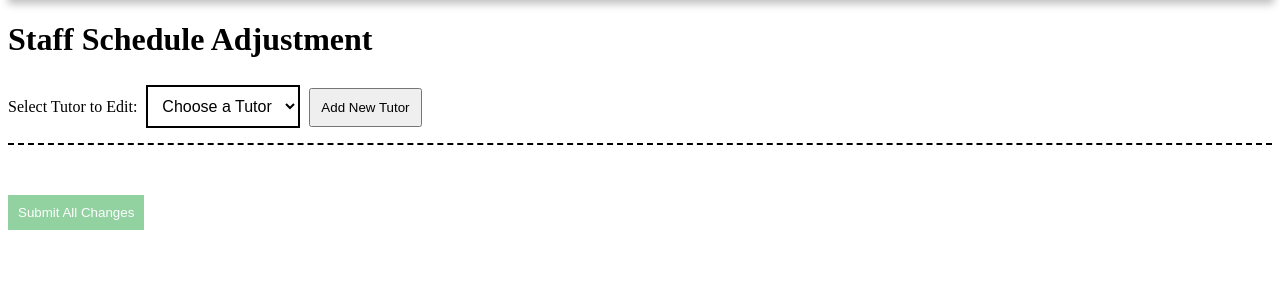
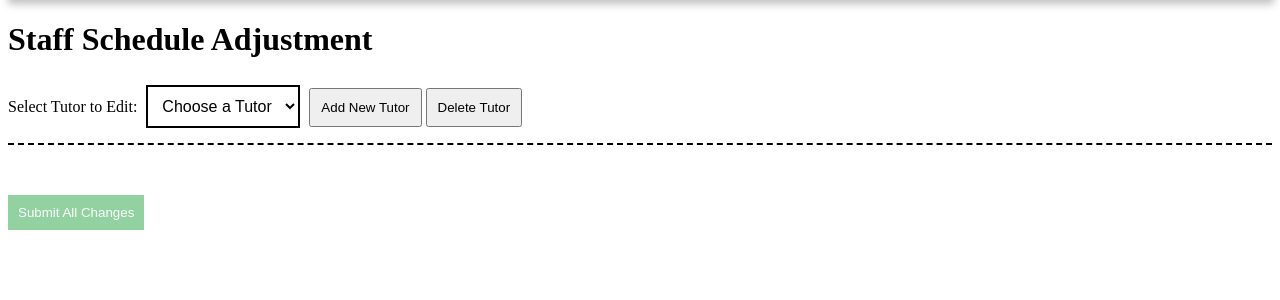
Before and after one commit to eucrasiaa/JSW-SWE-Project, a Flask app: page /staff-edit in a window 1280 px wide. Shown: the part 79-379 px from the top of the page. Run offline with Flask 3, Linux system fonts and the light colour scheme; data comes from the database, SQL or seed files in the repository.

Commit message:
Added delete tutor functionality

```diff
--- a/Docker/templates/staff-sessionedit.html
+++ b/Docker/templates/staff-sessionedit.html
@@ -87,6 +87,7 @@
         <option value="">Choose a Tutor</option>
       </select>
       <button onclick="promptAddTutor()" style="padding: 10px; cursor: pointer;">Add New Tutor</button>
+      <button onclick="deleteTutor()" style="padding: 10px; cursor: pointer;">Delete Tutor</button>
     </div>
 
     <div id="add-shift-container" style="display:none; margin-bottom: 20px;">
@@ -139,6 +140,30 @@
           location.reload();
         } else {
           alert("Error adding tutor.");
+        }
+      }
+
+      async function deleteTutor() {
+        const select = document.getElementById('tutor-select');
+        const tutorId = select.value;
+
+        if (!tutorId) {
+          return alert("Select a tutor first.");
+        }
+
+        const tutorName = select.options[select.selectedIndex].text;
+        if (!confirm(`Delete ${tutorName} and all their shifts? This cannot be undone.`)) {
+          return;
+        }
+
+         const resp = await fetch(`/api/tutor/${tutorId}`, { method: 'DELETE'});
+         const result = await resp.json();
+         if (result.success) {
+          alert("Tutor deleted.");
+          location.reload();
+        }
+        else {
+          alert("Error: " + result.error);
         }
       }
 
```
